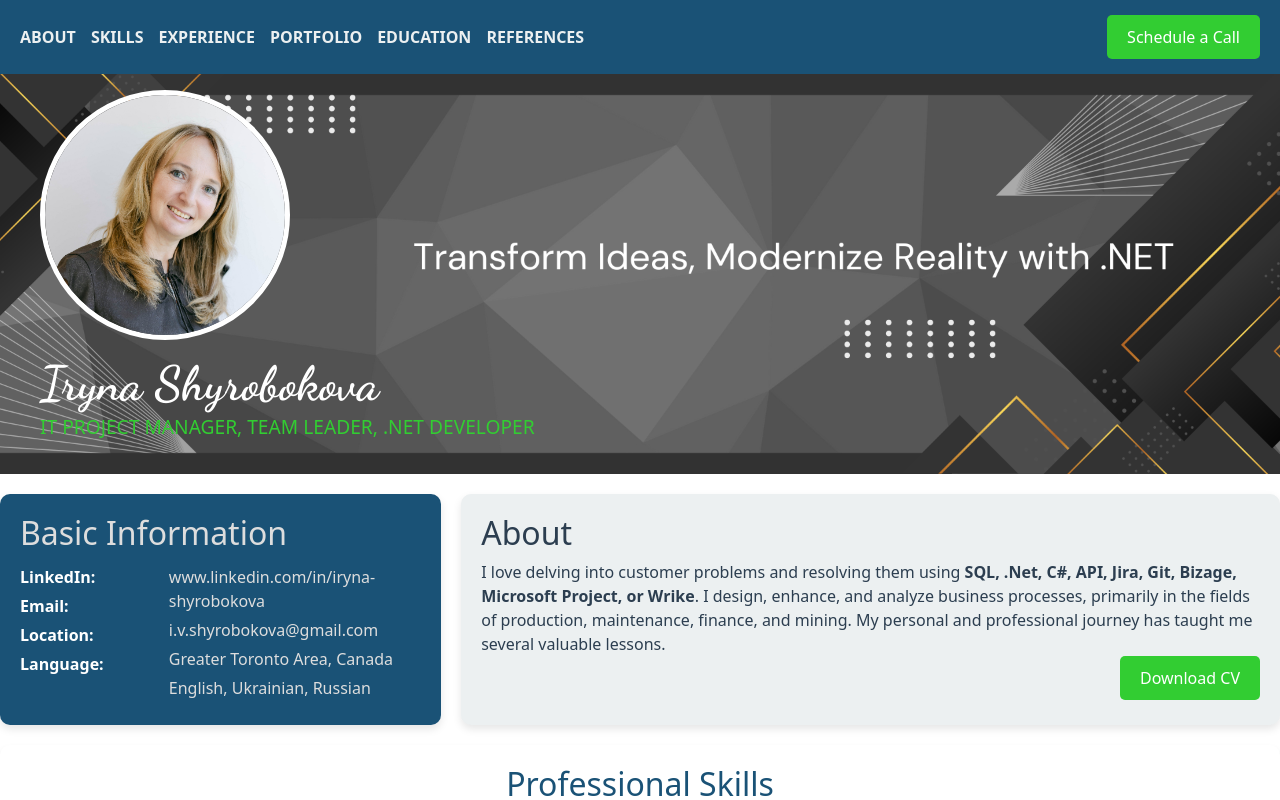
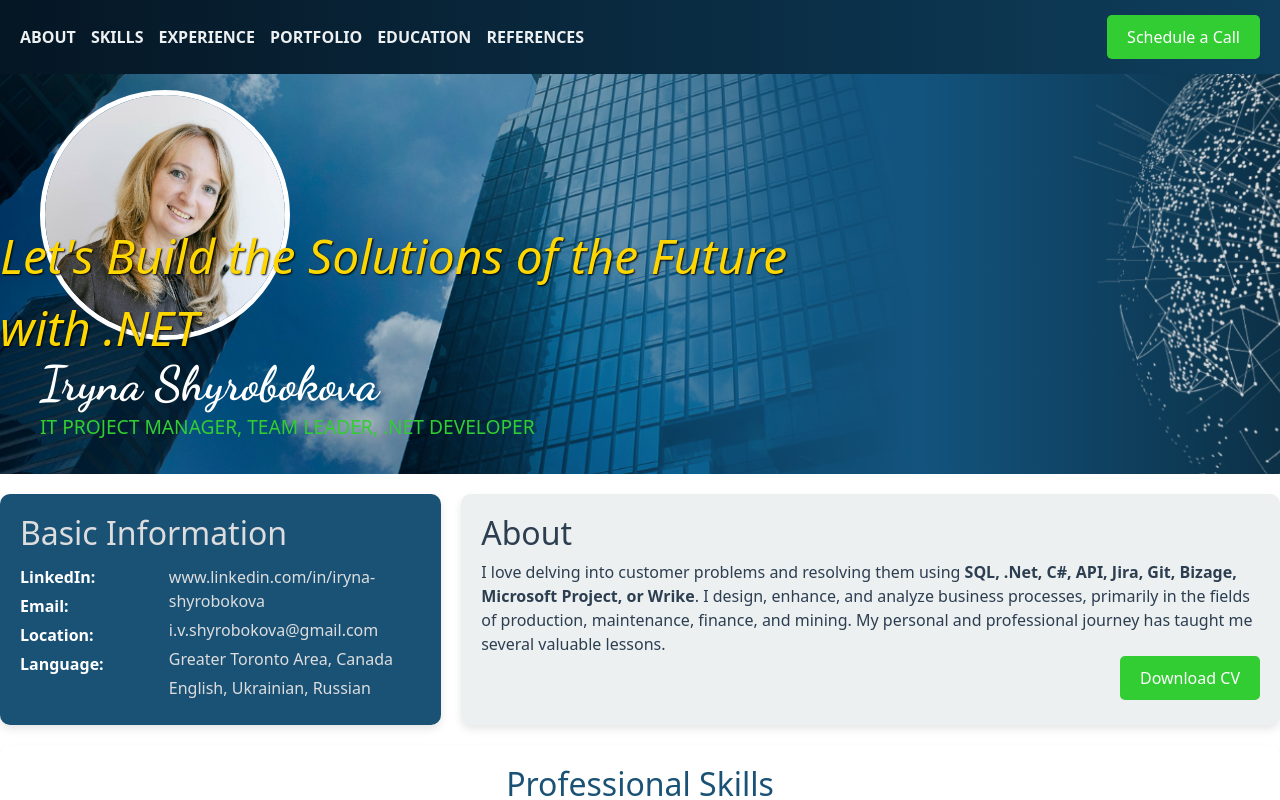
Before and after one commit to IrynaShyrobokova/portfolio-app, an Angular app: page / in a window 1280 px wide. Shown: the top 800 px of the page. Built offline with nearby package versions, Linux system fonts and the light colour scheme.

Commit message:
Changed my banner

```diff
--- a/src/app/components/header/header.component.css
+++ b/src/app/components/header/header.component.css
@@ -11,7 +11,7 @@ body {
   justify-content: space-between; /* Space between buttons and menu */
   align-items: center; /* Vertically center items */
   padding: 15px 20px;
-  background-color: #1A5276; /* Dark blue background */
+  background: linear-gradient(to right, #051624, #0e3e5c);
 }
 
 .navbar-buttons {
@@ -46,7 +46,7 @@ body {
 
 /* Profile Background Section */
 .profile-background {
-  background-image: url('/assets/header-bg.png');
+  background-image: url('/assets/BlueGeometricLinkedInBanner.png');
   background-size: cover;
   background-position: center center;
   background-repeat: no-repeat;
@@ -75,12 +75,23 @@ body {
   margin-bottom: 15px;
 }
 
+/* Profile Slogan */
+.profile-slogan {
+  position: absolute;
+  top: 220px;
+  right: 400px;
+  font-size: 3rem;
+  font-style: italic;
+  color: #ffd700; /* Gold color */
+  text-shadow: 1px 1px 2px #000; /* Adds a subtle shadow */
+}
+
 /* Profile Name and Role */
 .profile-name {
-  font-size: 3rem; /* Make it slightly larger for emphasis */
+  font-size: 3rem;
   margin: 0;
-  color: #fff; /* White color */
-  font-family: 'Dancing Script', cursive; /* Handwritten font */
+  color: #fff;
+  font-family: 'Dancing Script', cursive;
 }
 
   .profile-name:hover {
--- a/src/app/components/header/header.component.html
+++ b/src/app/components/header/header.component.html
@@ -25,5 +25,6 @@
     </div>
     <h1 class="profile-name">Iryna Shyrobokova</h1>
     <p class="profile-role">IT PROJECT MANAGER, TEAM LEADER, .NET DEVELOPER</p>
+    <p class="profile-slogan">Let's Build the Solutions of the Future with .NET</p>
   </div>
 </div>
--- a/src/index.html
+++ b/src/index.html
@@ -2,13 +2,31 @@
 <html lang="en">
 <head>
   <meta charset="utf-8">
-  <title>PortfolioApp</title>
+  <title>Iryna Shyrobokova | IT Project Manager & .NET Developer Portfolio</title>
   <base href="/">
   <meta name="viewport" content="width=device-width, initial-scale=1">
 
+  <!-- Meta Description for SEO -->
+  <meta name="description" content="Iryna Shyrobokova's professional portfolio showcasing skills in IT Project Management, .NET Development, and more. Explore projects and experiences.">
+
+  <!-- Keywords (Optional) -->
+  <meta name="keywords" content="Iryna Shyrobokova, IT Project Manager, .NET Developer, Portfolio, Toronto, Project Management, Software Development">
+
+  <!-- Open Graph Tags for Social Sharing -->
+  <meta property="og:title" content="Iryna Shyrobokova | IT Project Manager & .NET Developer Portfolio">
+  <meta property="og:description" content="Explore the professional portfolio of Iryna Shyrobokova, featuring skills in project management, .NET development, and key projects.">
+  <meta property="og:image" content="https://example.com/path-to-image.jpg">
+  <meta property="og:url" content="https://iryna.pro">
+  <meta property="og:type" content="website">
+
+  <!-- Canonical Link -->
+  <link rel="canonical" href="https://iryna.pro/">
+
+  <!-- Favicon -->
+  <link rel="icon" href="assets/favicon.ico" type="image/x-icon">
+
   <!-- Bootstrap CSS -->
   <link href="https://cdn.jsdelivr.net/npm/bootstrap@5.3.0-alpha1/dist/css/bootstrap.min.css" rel="stylesheet">
-
 </head>
 <body>
   <app-root></app-root>
```
Also changed, not shown: src/assets/BlueGeometricLinkedInBanner.png (added).
